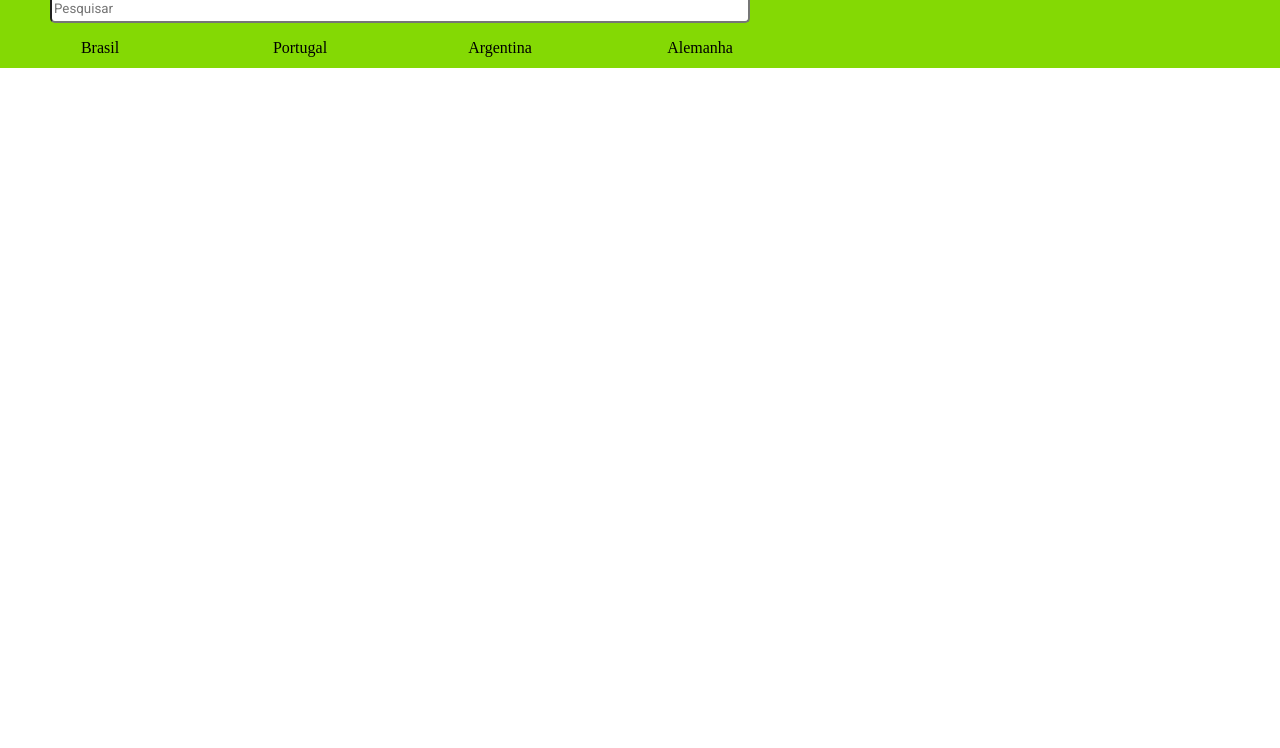
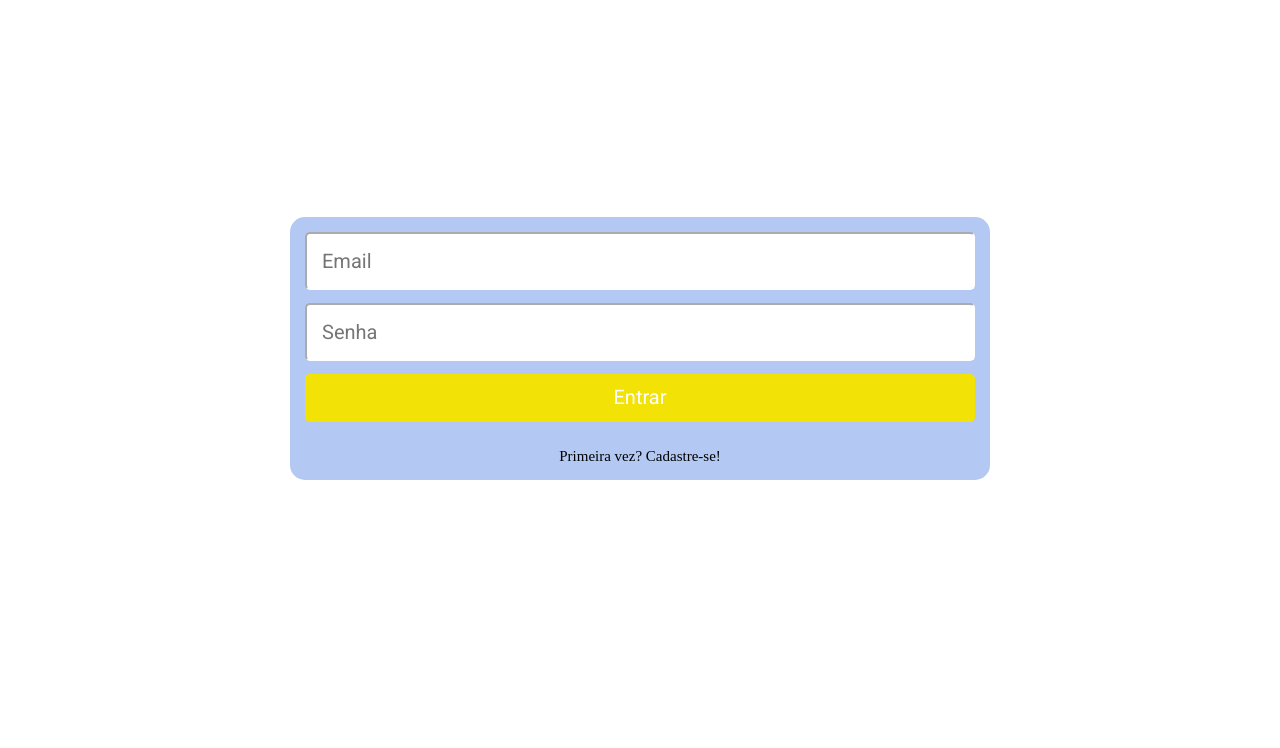
Before and after one commit to RobinsonXavier/projeto14-Cup-Mart-front, a React app: page /login in a window 1280 px wide. Shown: the part 52-800 px from the top of the page. Built offline with nearby package versions, Linux system fonts and the light colour scheme.

Commit message:
Layout login page

```diff
--- a/src/components/Login and Register/Login.js
+++ b/src/components/Login and Register/Login.js
@@ -1,5 +1,47 @@
+import styled from "styled-components"
+import { useState } from "react";
+import { Link , useNavigate} from "react-router-dom";
+import "./style.css"
+
 export default function Login(){
+
+    const [email, setEmail] = useState("");
+	const [password, setPassword] = useState("");
+
+    const navigate = useNavigate();
+
+    async function loginValidation (event) {
+        event.preventDefault();
+
+        const validation ={
+			email: email,
+			password: password
+		};
+
+        if (validation){
+            navigate('/')
+        }
+    };
+
     return(
-        <></>
+        <Conteiner>
+            <div className="login">
+                <form onSubmit={loginValidation}>
+                    <input type="email" value={email} placeholder="Email" required onChange={e => setEmail(e.target.value)}/>
+		            <input type="password" value={password} placeholder="Senha" required onChange={e => setPassword(e.target.value)}/>
+		            <button type="submit">Entrar</button>
+                </form>
+                <Link to={'/register'}>
+                    <p>Primeira vez? Cadastre-se!</p>
+                </Link>
+            </div>
+        </Conteiner>
     )
 }
+
+const Conteiner = styled.div`
+    height:100vh;
+    padding:15px;
+    display:flex;
+
+`
--- /dev/null
+++ b/src/components/Login and Register/style.css
@@ -0,0 +1,71 @@
+.login {
+    width: 100%;
+    max-width: 700px;
+    padding: 15px;
+
+    margin: auto;
+    display: flex;
+    flex-direction: column;
+    align-items: center;
+    border-radius: 15px;
+
+    background-color: #B3C8F2 ;
+
+}
+
+.login > h1{
+    width: 147px;
+    height: 50px;
+    margin-bottom: 25px;
+}
+
+.login > a {
+    height: 18px;
+    margin-top: 25px;
+
+    font-size: 15px;
+    line-height: 18px;
+}
+form {
+    width:100%;
+    padding: 13px 15px;
+
+    display:flex;
+    flex-direction: column;
+    align-items: stretch;
+}
+
+input {
+    height: 58px;
+    margin-bottom:13px;
+
+    font-weight: 400;
+    font-size: 20px;
+    line-height: 23px;
+
+    padding:15px;
+    border-radius:5px;
+    border-color:#FFFFFF;
+
+    display: flex;
+}
+
+button{
+    width: 100%;
+    height: 48px;
+    margin:auto;
+
+    font-size: 20px;
+    line-height: 23px;
+
+    display: flex;
+    justify-content: center;
+    align-items: center;
+
+    background-color: #F2E205 ;
+    border-width: 0px;
+    border-radius: 5px;
+    cursor: pointer;
+
+    color: #FFFFFF;
+}
--- a/src/components/Topbar/Topbar.js
+++ b/src/components/Topbar/Topbar.js
@@ -1,7 +1,6 @@
 import { Link } from "react-router-dom";
 import styled from "styled-components";
 import "./style.css"
-
 export default function Topbar (){
     return(
             <Conteiner>
@@ -22,15 +21,6 @@ export default function Topbar (){
                         </div>
                     </Link>
                 </div>
-            <div className="search">
-                <input type="text" placeholder="Pesquisar" />
-            </div>
-            <div>
-                <div className="button"><p>Brasil</p></div>
-                <div className="button"><p>Portugal</p></div>
-                <div className="button"><p>Argentina</p></div>
-                <div className="button"><p>Alemanha</p></div>
-            </div>
             </Conteiner>
     )
 }
@@ -42,6 +32,7 @@ top: 0;
 z-index: 1;
 
 width:100%;
+heigth: 40px;
 
 display:flex;
 flex-direction: column;
--- a/src/components/Topbar/style.css
+++ b/src/components/Topbar/style.css
@@ -1,4 +1,4 @@
-input{
+.search{
     width: 100%;
     height: 30px;
     max-width: 700px;
```
Also changed, not shown: src/components/Topbar/FilterBar.js (added, +41 -0 lines). Lines whose indentation alone changed are shown as unchanged.
